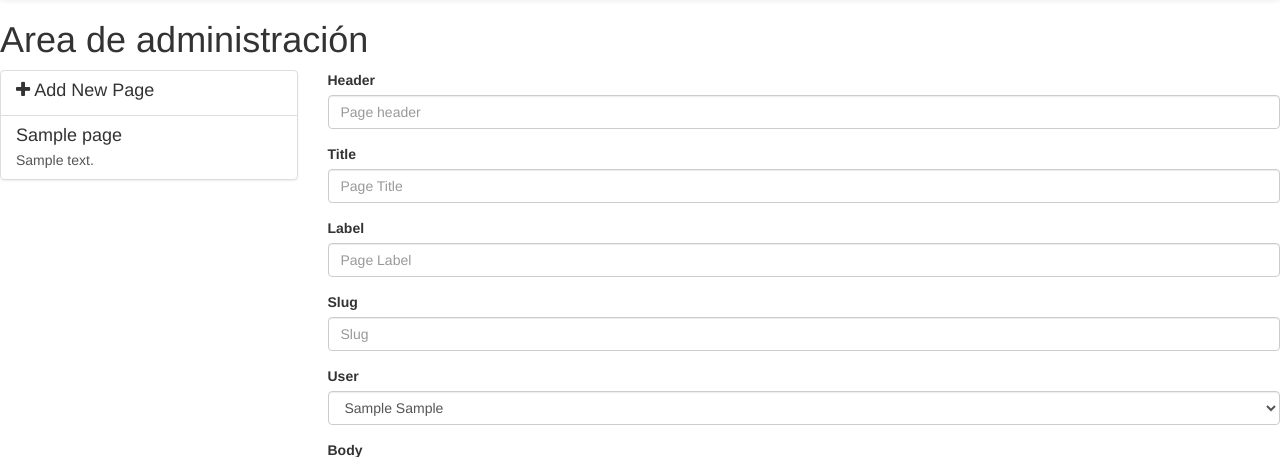
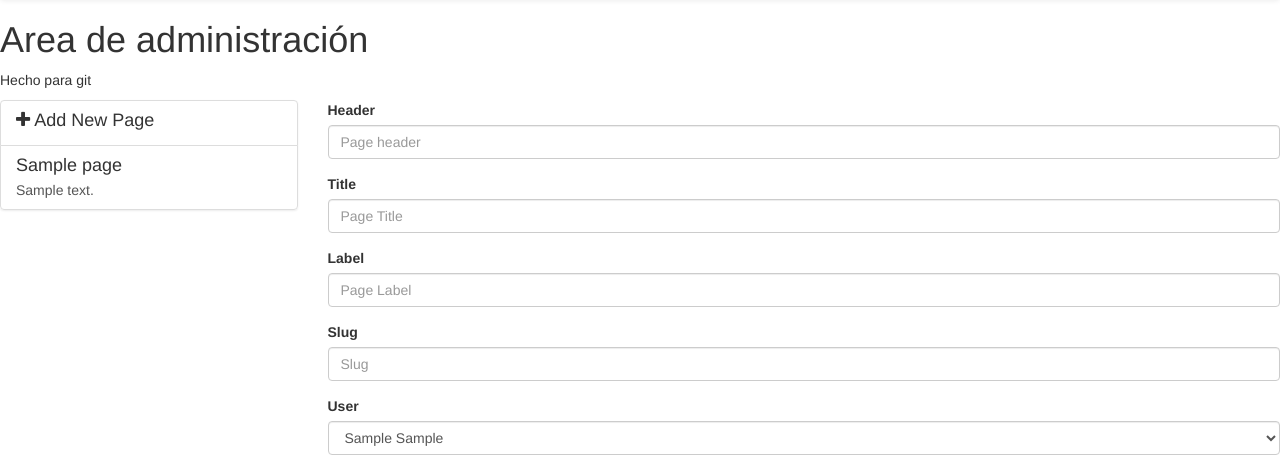
Before and after one commit to titoalfon/cms, a PHP site: page /Admin/index.php in a window 1280 px wide. Shown: the part 52-509 px from the top of the page. Run offline with PHP 8.4, Linux system fonts and the light colour scheme; the visitor is signed in with stand-in values (Sample User, id 1); tables that the repository leaves empty or names only in its code hold one stand-in row (values such as "Sample post"); data that the repository does not hold is empty; some libraries are stand-ins or nearby versions.

Commit message:
cambio provisional

```diff
--- a/Admin/index.php
+++ b/Admin/index.php
@@ -54,7 +54,7 @@ if(!isset($_SESSION['username'])) {
 		<!--<div class="container">-->
 
 			<h1>Area de administración</h1>
-
+			<p>Hecho para git</p>
 			<div class="row">
 				<div class="col-md-3">
 					<div class="list-group">
```
